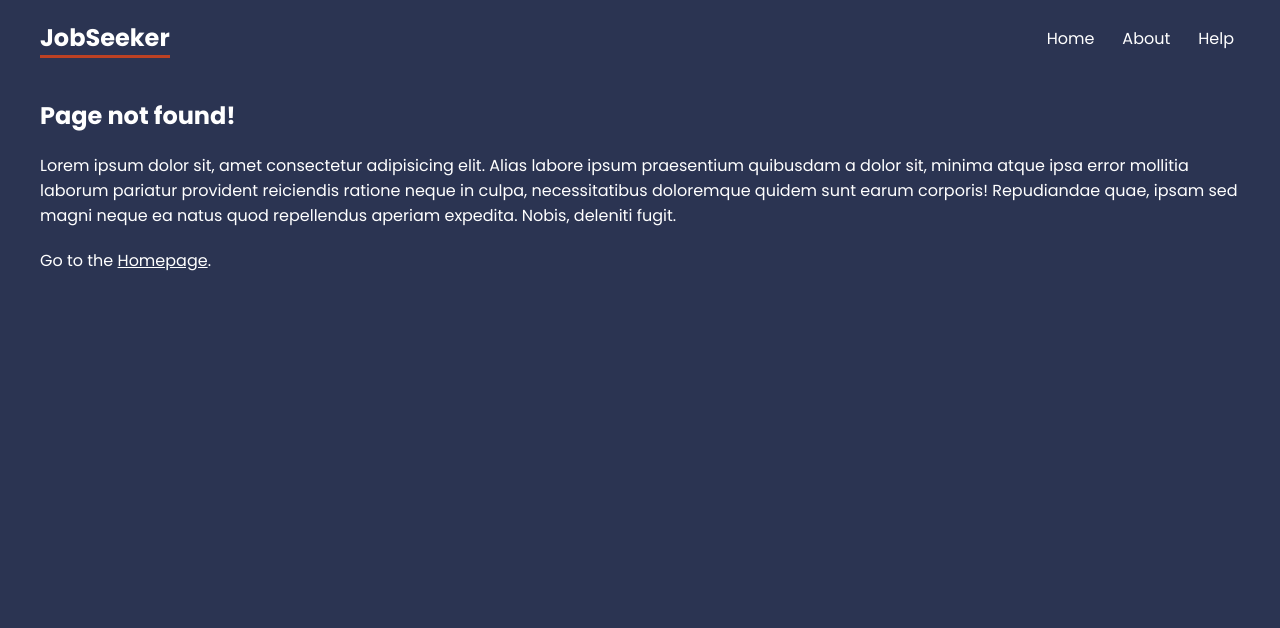
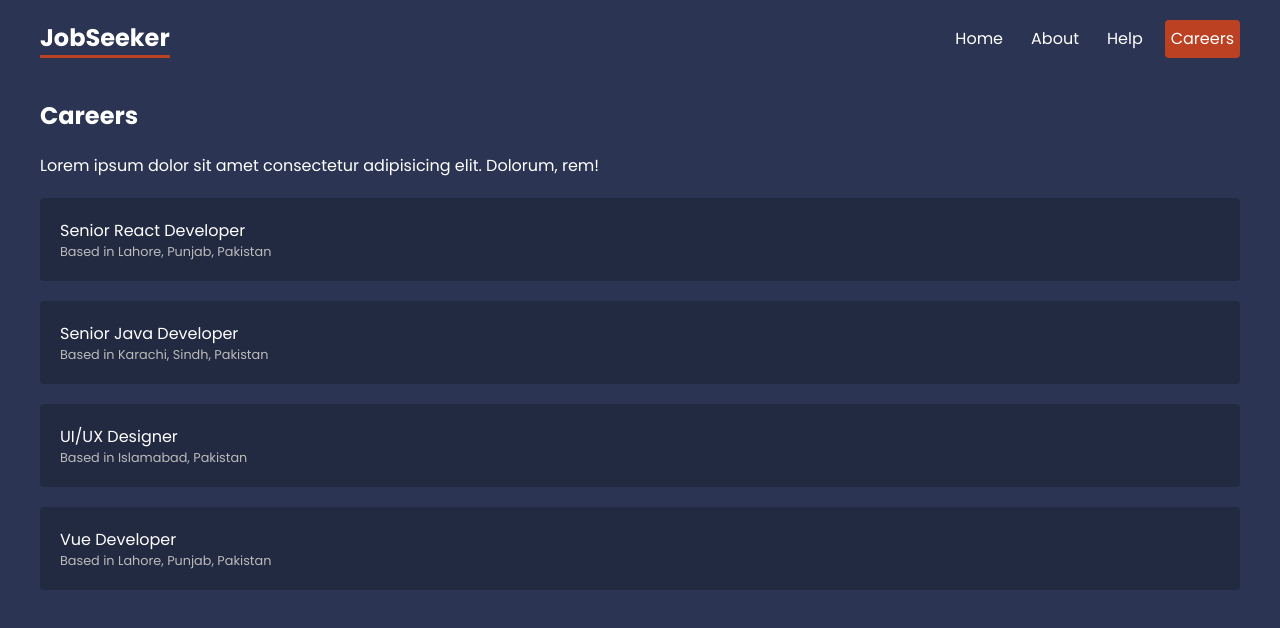
Before and after one commit to abdullah-rizwan1/JobSeeker, a React (Create React App) app: page /careers in a window 1280 px wide. Shown: the top 628 px of the page. Built offline with nearby package versions, Linux system fonts and the light colour scheme; data requests are answered from the project's data file.

Commit message:
Added loader for the careers page

```diff
--- /dev/null
+++ b/data/db.json
@@ -0,0 +1,28 @@
+{
+    "careers": [
+        {
+            "id": 1,
+            "title": "Senior React Developer",
+            "Salary": 100000,
+            "location": "Lahore, Punjab, Pakistan"
+        },
+        {
+            "id": 2,
+            "title": "Senior Java Developer",
+            "Salary": 100000,
+            "location": "Karachi, Sindh, Pakistan"
+        },
+        {
+            "id": 3,
+            "title": "UI/UX Designer",
+            "Salary": 50000,
+            "location": "Islamabad, Pakistan"
+        },
+        {
+            "id": 4,
+            "title": "Vue Developer",
+            "Salary": 70000,
+            "location": "Lahore, Punjab, Pakistan"
+        }
+    ]
+}
--- a/src/App.js
+++ b/src/App.js
@@ -12,6 +12,9 @@
 import RootLayout from './layouts/RootLayout'
 import { HelpLayout } from './layouts/HelpLayout'
 import { NotFound } from './pages/NotFound'
+import { CareersLayout } from './layouts/CareersLayout'
+import { Careers } from './pages/careers/Careers'
+import { careersLoader } from './pages/careers/Careers'
 
 const router = createBrowserRouter(
   createRoutesFromElements(
@@ -22,6 +25,10 @@
         <Route path="faq" element={<Faq />} />
         <Route path="contact" element={<Contact />} />
       </Route>
+      <Route path="careers" element={<CareersLayout />}>
+        <Route index element={<Careers />} loader={careersLoader} />
+      </Route>
+
       <Route path="*" element={<NotFound />} />
     </Route>
   )
--- a/src/index.css
+++ b/src/index.css
@@ -108,3 +108,26 @@
 form label span {
   margin-bottom: 10px;
 }
+
+
+.careers > a {
+  display: block;
+  background: rgba(0,0,0,0.2);
+  padding: 20px;
+  border-radius: 4px;
+  margin: 20px 0;
+  text-decoration: none;
+}
+
+.careers > a:hover p {
+  color: var(--primary);
+}
+
+.careers p {
+  margin: 0;
+}
+
+.careers > a p:last-child {
+  font-size: 0.8em;
+  color: #bbb;
+}
--- /dev/null
+++ b/src/layouts/CareersLayout.jsx
@@ -0,0 +1,11 @@
+import { Outlet } from "react-router"
+
+export const CareersLayout = () => {
+  return (
+    <div className="careers-layout">
+        <h2>Careers</h2>
+        <p>Lorem ipsum dolor sit amet consectetur adipisicing elit. Dolorum, rem!</p>
+        <Outlet />
+    </div>
+  )
+}
--- a/src/layouts/RootLayout.jsx
+++ b/src/layouts/RootLayout.jsx
@@ -9,6 +9,7 @@
                 <NavLink to='/'>Home</NavLink>
                 <NavLink to='about'>About</NavLink>
                 <NavLink to='help'>Help</NavLink>
+                <NavLink to='careers'>Careers</NavLink>
             </nav>
         </header>
         <main>
--- /dev/null
+++ b/src/pages/careers/Careers.jsx
@@ -0,0 +1,24 @@
+import { useLoaderData, Link } from "react-router-dom"
+
+export const Careers = () => {
+    const careersData = useLoaderData()
+  return (
+    <div className="careers">
+        {careersData.map(career => {
+            return (
+                <Link to='/' key={career.id}>
+                    <p>{career.title}</p>
+                    <p>Based in {career.location}</p>
+                </Link>
+            )
+        })}
+    </div>
+  )
+}
+
+
+export const careersLoader = async () => {
+    const res = await fetch('http://localhost:4000/careers')
+
+    return res.json()
+}
```
